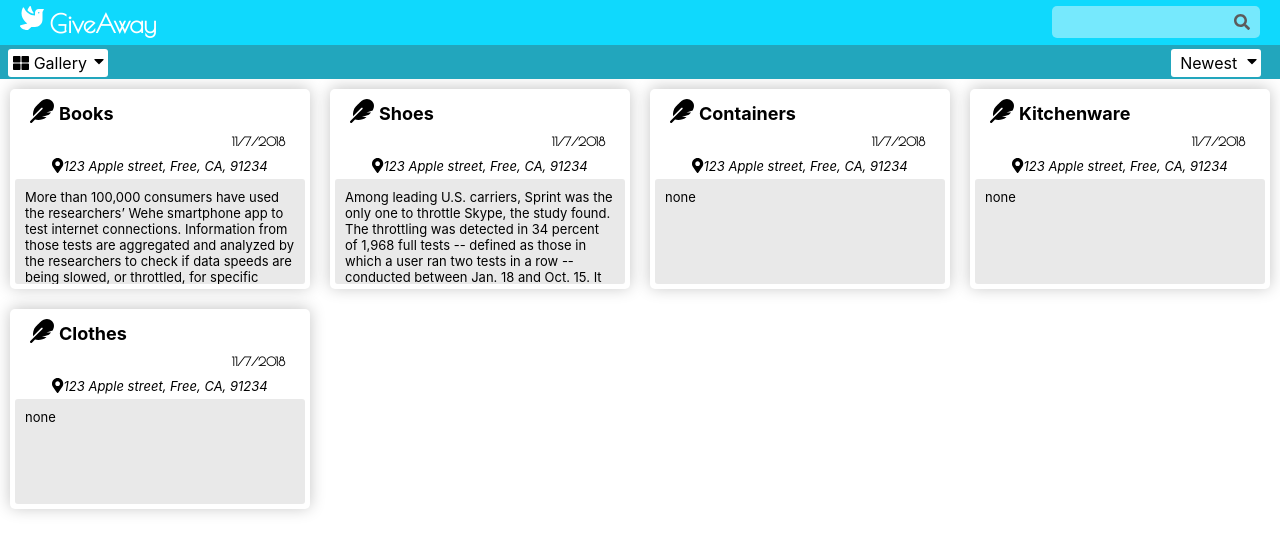
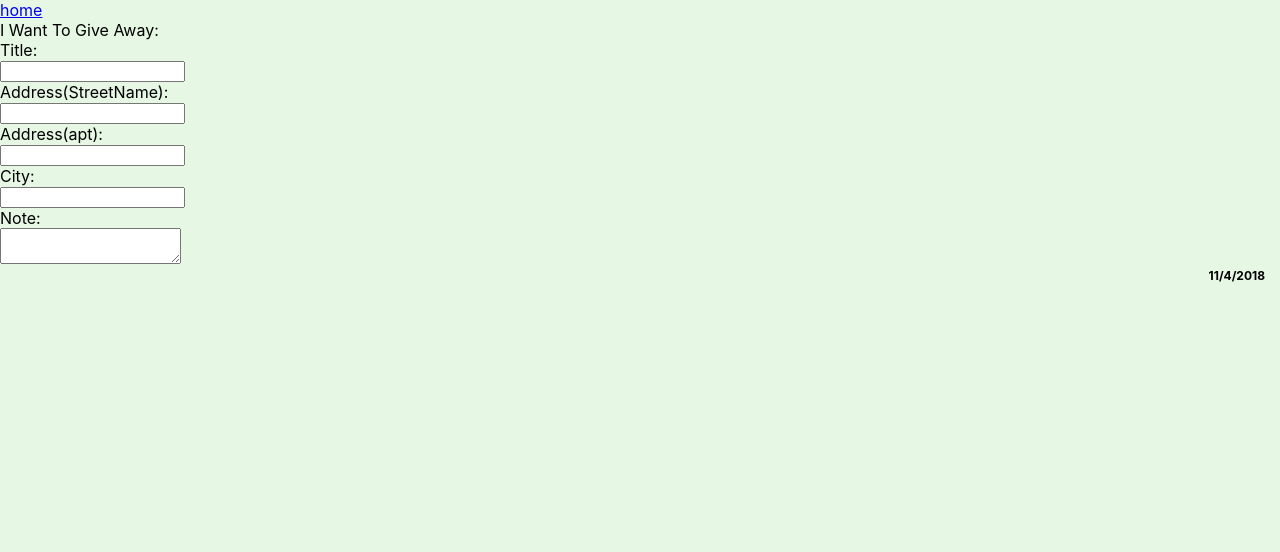
Before and after one commit to jyh106/GiveAwayWebsite, a React (Create React App) app: page /newform in a window 1280 px wide. Shown: the top 552 px of the page. Built offline with nearby package versions, Linux system fonts and the light colour scheme.

Commit message:
added router for new form

```diff
--- a/package.json
+++ b/package.json
@@ -11,6 +11,8 @@
     "react": "^16.6.0",
     "react-dom": "^16.6.0",
     "react-redux": "^5.1.0",
+    "react-router": "^4.3.1",
+    "react-router-dom": "^4.3.1",
     "react-scripts": "2.1.1",
     "redux": "^4.0.1",
     "redux-saga": "^0.16.2"
--- a/src/App.js
+++ b/src/App.js
@@ -4,16 +4,28 @@ import Header from "./Header/Header.js";
 import NavBar from "./NavBar/NavBar.js";
 import PostBoard from './PostBoard/PostBoard.js';
 import PostForm from './PostForm/PostForm.js';
+import {BrowserRouter, Route } from 'react-router-dom';
+
+
+const Home = () => {
+  return (
+    <div className="App">
+      <Header />
+      <NavBar />
+      <PostBoard />
+    </div>
+  )
+}
 
 class App extends Component {
   render() {
     return (
-      <div className="App">
-        <Header />
-        <NavBar />
-        <PostBoard />
-        <PostForm />
-      </div>
+      <BrowserRouter>
+        <div>
+          <Route path="/home" component={Home} />
+          <Route path="/newform" component={PostForm} />
+        </div>
+      </BrowserRouter>
     );
   }
 }
--- a/src/NavBar/NavBar.js
+++ b/src/NavBar/NavBar.js
@@ -2,6 +2,7 @@ import React, { Component } from 'react';
 import "./NavBar.css";
 import StyleMenu from './StyleMenu/StyleMenu.js';
 import FilterMenu from './FilterMenu/FilterMenu.js';
+import { NavLink } from 'react-router-dom';
 
 class NavBar extends Component {
     render() {
@@ -9,6 +10,7 @@ class NavBar extends Component {
             <div className="navBar">
                 <StyleMenu />
                 <FilterMenu />
+                <NavLink to="/newform"> add new form</NavLink>
             </div>
         )
     }
--- a/src/PostForm/PostForm.js
+++ b/src/PostForm/PostForm.js
@@ -1,5 +1,6 @@
 import React, { Component } from 'react';
-import "./PostForm.css";
+// import "./PostForm.css";
+import { NavLink } from 'react-router-dom';
 
 class PostForm extends Component {
     constructor(){
@@ -18,6 +19,7 @@ class PostForm extends Component {
     render() {
         return(
             <div className="postForm">
+                <NavLink to="/home">home</NavLink>
                 <div className="form_header">
                     I Want To Give Away:
                 </div>
```
Also changed, not shown: 1 other file (tests, documents, lock files or other folders).
